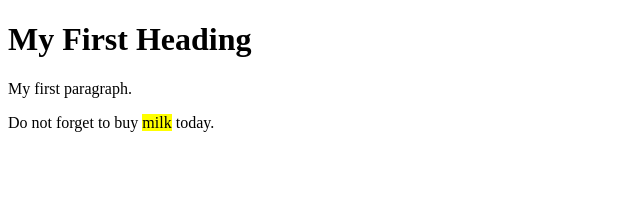
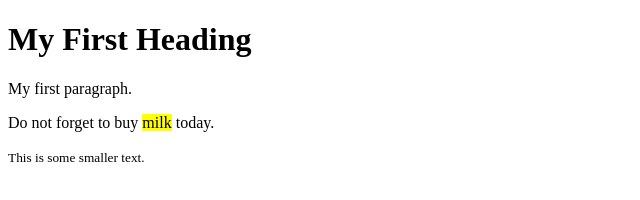
Before and after one commit to tallerGitMuii/ejercicioGitFlow, a plain HTML site: page index.html in a window 1280 px wide. Shown: the whole page, without its empty margins (0-640 px from the left). Drawn offline with Linux system fonts and the light colour scheme.

Commit message:
cambio small

```diff
--- a/index.html
+++ b/index.html
@@ -11,5 +11,7 @@
 
 <p>Do not forget to buy <mark>milk</mark> today.</p>
 
+ <p><small>This is some smaller text.</small></p>
+
 </body>
 </html>
```
